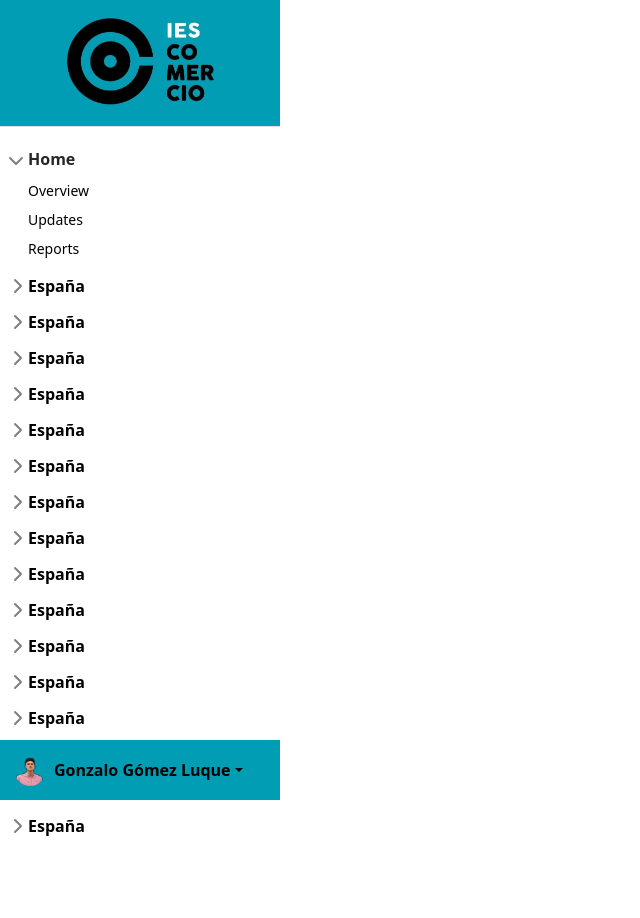
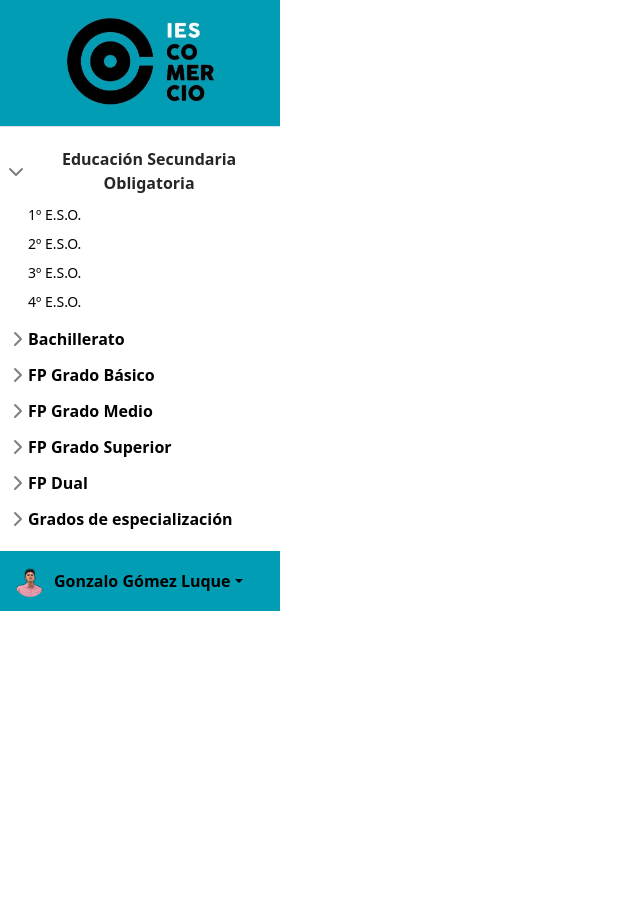
Before and after one commit to ggomezl01/DIW_GonzaloGomez, a PHP site: page /bootstrap/sidebar/index.html in a window 1280 px wide. Shown: the whole page, without its empty margins (0-640 px from the left). After the commit the page ends 611 px from the top, so only its background shows below. Run offline with PHP 8.4, Linux system fonts and the light colour scheme.

Commit message:
Mejorado sidebar

```diff
--- a/bootstrap/sidebar/estilos.css
+++ b/bootstrap/sidebar/estilos.css
@@ -14,3 +14,6 @@
     background-color: #019DB4;
     padding: 5%;
 }
+body::-webkit-scrollbar {
+    display: none;
+}
--- a/bootstrap/sidebar/index.html
+++ b/bootstrap/sidebar/index.html
@@ -10,255 +10,111 @@
     <link rel="stylesheet" href="estilos.css">
   </head>
   <body>
-    <div class="flex-shrink-0" style="width: 280px;">
+    <div class="flex-shrink-0 vh-100" style="width: 280px;">
         <a href="/" class="d-flex align-items-center mb-3 link-body-emphasis text-decoration-none border-bottom fijo">
           <span class="fs-5 fw-semibold"><img src="./img/comercio.jpg" id="logotipoCorreo" alt="Logotipo de IES Comercio"></span>
         </a>
         <ul class="list-unstyled ps-0 flex-column">
           <li class="mb-1">
-            <button class="btn btn-toggle d-inline-flex align-items-center rounded border-0 collapsed" data-bs-toggle="collapse" data-bs-target="#home-collapse" aria-expanded="true">
-              Home
+            <button class="btn btn-toggle d-inline-flex align-items-center rounded border-0 collapsed" data-bs-toggle="collapse" data-bs-target="#eso-collapse" aria-expanded="true">
+              Educación Secundaria Obligatoria
             </button>
-            <div class="collapse show" id="home-collapse">
+            <div class="collapse show" id="eso-collapse">
               <ul class="btn-toggle-nav list-unstyled fw-normal pb-1 small">
-                <li><a href="#" class="link-body-emphasis d-inline-flex text-decoration-none rounded">Overview</a></li>
-                <li><a href="#" class="link-body-emphasis d-inline-flex text-decoration-none rounded">Updates</a></li>
-                <li><a href="#" class="link-body-emphasis d-inline-flex text-decoration-none rounded">Reports</a></li>
+                <li><a href="#" class="link-body-emphasis d-inline-flex text-decoration-none rounded">1º E.S.O.</a></li>
+                <li><a href="#" class="link-body-emphasis d-inline-flex text-decoration-none rounded">2º E.S.O.</a></li>
+                <li><a href="#" class="link-body-emphasis d-inline-flex text-decoration-none rounded">3º E.S.O.</a></li>
+                <li><a href="#" class="link-body-emphasis d-inline-flex text-decoration-none rounded">4º E.S.O.</a></li>
               </ul>
             </div>
           </li>
 
           <li class="mb-1">
-            <button class="btn btn-toggle d-inline-flex align-items-center rounded border-0 collapsed" data-bs-toggle="collapse" data-bs-target="#españa-collapse" aria-expanded="false">
-              España
+            <button class="btn btn-toggle d-inline-flex align-items-center rounded border-0 collapsed" data-bs-toggle="collapse" data-bs-target="#bachiller-collapse" aria-expanded="false">
+              Bachillerato
             </button>
-            <div class="collapse" id="españa-collapse">
+            <div class="collapse" id="bachiller-collapse">
               <ul class="btn-toggle-nav list-unstyled fw-normal pb-1 small">
-                <li><a href="#" class="link-body-emphasis d-inline-flex text-decoration-none rounded">Overview</a></li>
-                <li><a href="#" class="link-body-emphasis d-inline-flex text-decoration-none rounded">Weekly</a></li>
-                <li><a href="#" class="link-body-emphasis d-inline-flex text-decoration-none rounded">Monthly</a></li>
-                <li><a href="#" class="link-body-emphasis d-inline-flex text-decoration-none rounded">Annually</a></li>
+                <li><a href="#" class="link-body-emphasis d-inline-flex text-decoration-none rounded">General</a></li>
+                <li><a href="#" class="link-body-emphasis d-inline-flex text-decoration-none rounded">Humanidades y Ciencias Sociales</a></li>
+                <li><a href="#" class="link-body-emphasis d-inline-flex text-decoration-none rounded">Ciencias y Tecnología</a></li>
               </ul>
             </div>
           </li>
 
           <li class="mb-1">
-            <button class="btn btn-toggle d-inline-flex align-items-center rounded border-0 collapsed" data-bs-toggle="collapse" data-bs-target="#españa-collapse" aria-expanded="false">
-              España
+            <button class="btn btn-toggle d-inline-flex align-items-center rounded border-0 collapsed" data-bs-toggle="collapse" data-bs-target="#fpbasico-collapse" aria-expanded="false">
+              FP Grado Básico
             </button>
-            <div class="collapse" id="españa-collapse">
+            <div class="collapse" id="fpbasico-collapse">
               <ul class="btn-toggle-nav list-unstyled fw-normal pb-1 small">
-                <li><a href="#" class="link-body-emphasis d-inline-flex text-decoration-none rounded">Overview</a></li>
-                <li><a href="#" class="link-body-emphasis d-inline-flex text-decoration-none rounded">Weekly</a></li>
-                <li><a href="#" class="link-body-emphasis d-inline-flex text-decoration-none rounded">Monthly</a></li>
-                <li><a href="#" class="link-body-emphasis d-inline-flex text-decoration-none rounded">Annually</a></li>
+                <li><a href="#" class="link-body-emphasis d-inline-flex text-decoration-none rounded">FP Básica en Servicios Administrativos</a></li>
+                <li><a href="#" class="link-body-emphasis d-inline-flex text-decoration-none rounded">FP Básica en Servicios Comerciales</a></li>
+                <li><a href="#" class="link-body-emphasis d-inline-flex text-decoration-none rounded">FP Básica en Informática y Comunicaciones (Vespertino)</a></li>
               </ul>
             </div>
           </li>
 
           <li class="mb-1">
-            <button class="btn btn-toggle d-inline-flex align-items-center rounded border-0 collapsed" data-bs-toggle="collapse" data-bs-target="#españa-collapse" aria-expanded="false">
-              España
+            <button class="btn btn-toggle d-inline-flex align-items-center rounded border-0 collapsed" data-bs-toggle="collapse" data-bs-target="#fpmedio-collapse" aria-expanded="false">
+              FP Grado Medio
             </button>
-            <div class="collapse" id="españa-collapse">
+            <div class="collapse" id="fpmedio-collapse">
               <ul class="btn-toggle-nav list-unstyled fw-normal pb-1 small">
-                <li><a href="#" class="link-body-emphasis d-inline-flex text-decoration-none rounded">Overview</a></li>
-                <li><a href="#" class="link-body-emphasis d-inline-flex text-decoration-none rounded">Weekly</a></li>
-                <li><a href="#" class="link-body-emphasis d-inline-flex text-decoration-none rounded">Monthly</a></li>
-                <li><a href="#" class="link-body-emphasis d-inline-flex text-decoration-none rounded">Annually</a></li>
+                <li><a href="#" class="link-body-emphasis d-inline-flex text-decoration-none rounded">Sistemas Microinformáticos y Redes (Diurno)</a></li>
+                <li><a href="#" class="link-body-emphasis d-inline-flex text-decoration-none rounded">Sistemas Microinformáticos y Redes (Vespertino)</a></li>
+                <li><a href="#" class="link-body-emphasis d-inline-flex text-decoration-none rounded">Actividades Comerciales (Vespertino)</a></li>
+                <li><a href="#" class="link-body-emphasis d-inline-flex text-decoration-none rounded">Gestión Administrativa (Diurno)</a></li>
               </ul>
             </div>
           </li>
 
           <li class="mb-1">
-            <button class="btn btn-toggle d-inline-flex align-items-center rounded border-0 collapsed" data-bs-toggle="collapse" data-bs-target="#españa-collapse" aria-expanded="false">
-              España
+            <button class="btn btn-toggle d-inline-flex align-items-center rounded border-0 collapsed" data-bs-toggle="collapse" data-bs-target="#fpsuperior-collapse" aria-expanded="false">
+              FP Grado Superior
             </button>
-            <div class="collapse" id="españa-collapse">
+            <div class="collapse" id="fpsuperior-collapse">
               <ul class="btn-toggle-nav list-unstyled fw-normal pb-1 small">
-                <li><a href="#" class="link-body-emphasis d-inline-flex text-decoration-none rounded">Overview</a></li>
-                <li><a href="#" class="link-body-emphasis d-inline-flex text-decoration-none rounded">Weekly</a></li>
-                <li><a href="#" class="link-body-emphasis d-inline-flex text-decoration-none rounded">Monthly</a></li>
-                <li><a href="#" class="link-body-emphasis d-inline-flex text-decoration-none rounded">Annually</a></li>
+                <li><a href="#" class="link-body-emphasis d-inline-flex text-decoration-none rounded">Administración de Sistemas Informáticos en Red (Diurno)</a></li>
+                <li><a href="#" class="link-body-emphasis d-inline-flex text-decoration-none rounded">Desarrollo de Aplicaciones Multiplataforma (Diurno)</a></li>
+                <li><a href="#" class="link-body-emphasis d-inline-flex text-decoration-none rounded">Desarrollo de Aplicaciones Multiplataforma (Vespertino)</a></li>
+                <li><a href="#" class="link-body-emphasis d-inline-flex text-decoration-none rounded">Desarrollo de Aplicaciones Web (Vespertino)</a></li>
+                <li><a href="#" class="link-body-emphasis d-inline-flex text-decoration-none rounded">Comercio Internacional (Diurno)</a></li>
+                <li><a href="#" class="link-body-emphasis d-inline-flex text-decoration-none rounded">Marketing y Publicidad (Vespertino)</a></li>
               </ul>
             </div>
           </li>
 
           <li class="mb-1">
-            <button class="btn btn-toggle d-inline-flex align-items-center rounded border-0 collapsed" data-bs-toggle="collapse" data-bs-target="#españa-collapse" aria-expanded="false">
-              España
+            <button class="btn btn-toggle d-inline-flex align-items-center rounded border-0 collapsed" data-bs-toggle="collapse" data-bs-target="#fpdual-collapse" aria-expanded="false">
+              FP Dual
             </button>
-            <div class="collapse" id="españa-collapse">
+            <div class="collapse" id="fpdual-collapse">
               <ul class="btn-toggle-nav list-unstyled fw-normal pb-1 small">
-                <li><a href="#" class="link-body-emphasis d-inline-flex text-decoration-none rounded">Overview</a></li>
-                <li><a href="#" class="link-body-emphasis d-inline-flex text-decoration-none rounded">Weekly</a></li>
-                <li><a href="#" class="link-body-emphasis d-inline-flex text-decoration-none rounded">Monthly</a></li>
-                <li><a href="#" class="link-body-emphasis d-inline-flex text-decoration-none rounded">Annually</a></li>
+                <li><a href="#" class="link-body-emphasis d-inline-flex text-decoration-none rounded">Doble Titulación de Desarrollo en Aplicaciones Multiplataforma y Web (Vespertino)</a></li>
+                <li><a href="#" class="link-body-emphasis d-inline-flex text-decoration-none rounded">Administración y Finanzas (Diurno)</a></li>
               </ul>
             </div>
           </li>
 
           <li class="mb-1">
-            <button class="btn btn-toggle d-inline-flex align-items-center rounded border-0 collapsed" data-bs-toggle="collapse" data-bs-target="#españa-collapse" aria-expanded="false">
-              España
+            <button class="btn btn-toggle d-inline-flex align-items-center rounded border-0 collapsed" data-bs-toggle="collapse" data-bs-target="#grados-collapse" aria-expanded="false">
+              Grados de especialización
             </button>
-            <div class="collapse" id="españa-collapse">
+            <div class="collapse" id="grados-collapse">
               <ul class="btn-toggle-nav list-unstyled fw-normal pb-1 small">
-                <li><a href="#" class="link-body-emphasis d-inline-flex text-decoration-none rounded">Overview</a></li>
-                <li><a href="#" class="link-body-emphasis d-inline-flex text-decoration-none rounded">Weekly</a></li>
-                <li><a href="#" class="link-body-emphasis d-inline-flex text-decoration-none rounded">Monthly</a></li>
-                <li><a href="#" class="link-body-emphasis d-inline-flex text-decoration-none rounded">Annually</a></li>
-              </ul>
-            </div>
-          </li>
-
-          <li class="mb-1">
-            <button class="btn btn-toggle d-inline-flex align-items-center rounded border-0 collapsed" data-bs-toggle="collapse" data-bs-target="#españa-collapse" aria-expanded="false">
-              España
-            </button>
-            <div class="collapse" id="españa-collapse">
-              <ul class="btn-toggle-nav list-unstyled fw-normal pb-1 small">
-                <li><a href="#" class="link-body-emphasis d-inline-flex text-decoration-none rounded">Overview</a></li>
-                <li><a href="#" class="link-body-emphasis d-inline-flex text-decoration-none rounded">Weekly</a></li>
-                <li><a href="#" class="link-body-emphasis d-inline-flex text-decoration-none rounded">Monthly</a></li>
-                <li><a href="#" class="link-body-emphasis d-inline-flex text-decoration-none rounded">Annually</a></li>
-              </ul>
-            </div>
-          </li>
-
-          <li class="mb-1">
-            <button class="btn btn-toggle d-inline-flex align-items-center rounded border-0 collapsed" data-bs-toggle="collapse" data-bs-target="#españa-collapse" aria-expanded="false">
-              España
-            </button>
-            <div class="collapse" id="españa-collapse">
-              <ul class="btn-toggle-nav list-unstyled fw-normal pb-1 small">
-                <li><a href="#" class="link-body-emphasis d-inline-flex text-decoration-none rounded">Overview</a></li>
-                <li><a href="#" class="link-body-emphasis d-inline-flex text-decoration-none rounded">Weekly</a></li>
-                <li><a href="#" class="link-body-emphasis d-inline-flex text-decoration-none rounded">Monthly</a></li>
-                <li><a href="#" class="link-body-emphasis d-inline-flex text-decoration-none rounded">Annually</a></li>
-              </ul>
-            </div>
-          </li>
-
-          <li class="mb-1">
-            <button class="btn btn-toggle d-inline-flex align-items-center rounded border-0 collapsed" data-bs-toggle="collapse" data-bs-target="#españa-collapse" aria-expanded="false">
-              España
-            </button>
-            <div class="collapse" id="españa-collapse">
-              <ul class="btn-toggle-nav list-unstyled fw-normal pb-1 small">
-                <li><a href="#" class="link-body-emphasis d-inline-flex text-decoration-none rounded">Overview</a></li>
-                <li><a href="#" class="link-body-emphasis d-inline-flex text-decoration-none rounded">Weekly</a></li>
-                <li><a href="#" class="link-body-emphasis d-inline-flex text-decoration-none rounded">Monthly</a></li>
-                <li><a href="#" class="link-body-emphasis d-inline-flex text-decoration-none rounded">Annually</a></li>
-              </ul>
-            </div>
-          </li>
-
-          <li class="mb-1">
-            <button class="btn btn-toggle d-inline-flex align-items-center rounded border-0 collapsed" data-bs-toggle="collapse" data-bs-target="#españa-collapse" aria-expanded="false">
-              España
-            </button>
-            <div class="collapse" id="españa-collapse">
-              <ul class="btn-toggle-nav list-unstyled fw-normal pb-1 small">
-                <li><a href="#" class="link-body-emphasis d-inline-flex text-decoration-none rounded">Overview</a></li>
-                <li><a href="#" class="link-body-emphasis d-inline-flex text-decoration-none rounded">Weekly</a></li>
-                <li><a href="#" class="link-body-emphasis d-inline-flex text-decoration-none rounded">Monthly</a></li>
-                <li><a href="#" class="link-body-emphasis d-inline-flex text-decoration-none rounded">Annually</a></li>
-              </ul>
-            </div>
-          </li>
-
-          <li class="mb-1">
-            <button class="btn btn-toggle d-inline-flex align-items-center rounded border-0 collapsed" data-bs-toggle="collapse" data-bs-target="#españa-collapse" aria-expanded="false">
-              España
-            </button>
-            <div class="collapse" id="españa-collapse">
-              <ul class="btn-toggle-nav list-unstyled fw-normal pb-1 small">
-                <li><a href="#" class="link-body-emphasis d-inline-flex text-decoration-none rounded">Overview</a></li>
-                <li><a href="#" class="link-body-emphasis d-inline-flex text-decoration-none rounded">Weekly</a></li>
-                <li><a href="#" class="link-body-emphasis d-inline-flex text-decoration-none rounded">Monthly</a></li>
-                <li><a href="#" class="link-body-emphasis d-inline-flex text-decoration-none rounded">Annually</a></li>
-              </ul>
-            </div>
-          </li>
-
-          <li class="mb-1">
-            <button class="btn btn-toggle d-inline-flex align-items-center rounded border-0 collapsed" data-bs-toggle="collapse" data-bs-target="#españa-collapse" aria-expanded="false">
-              España
-            </button>
-            <div class="collapse" id="españa-collapse">
-              <ul class="btn-toggle-nav list-unstyled fw-normal pb-1 small">
-                <li><a href="#" class="link-body-emphasis d-inline-flex text-decoration-none rounded">Overview</a></li>
-                <li><a href="#" class="link-body-emphasis d-inline-flex text-decoration-none rounded">Weekly</a></li>
-                <li><a href="#" class="link-body-emphasis d-inline-flex text-decoration-none rounded">Monthly</a></li>
-                <li><a href="#" class="link-body-emphasis d-inline-flex text-decoration-none rounded">Annually</a></li>
-              </ul>
-            </div>
-          </li>
-
-          <li class="mb-1">
-            <button class="btn btn-toggle d-inline-flex align-items-center rounded border-0 collapsed" data-bs-toggle="collapse" data-bs-target="#españa-collapse" aria-expanded="false">
-              España
-            </button>
-            <div class="collapse" id="españa-collapse">
-              <ul class="btn-toggle-nav list-unstyled fw-normal pb-1 small">
-                <li><a href="#" class="link-body-emphasis d-inline-flex text-decoration-none rounded">Overview</a></li>
-                <li><a href="#" class="link-body-emphasis d-inline-flex text-decoration-none rounded">Weekly</a></li>
-                <li><a href="#" class="link-body-emphasis d-inline-flex text-decoration-none rounded">Monthly</a></li>
-                <li><a href="#" class="link-body-emphasis d-inline-flex text-decoration-none rounded">Annually</a></li>
-              </ul>
-            </div>
-          </li>
-
-          <li class="mb-1">
-            <button class="btn btn-toggle d-inline-flex align-items-center rounded border-0 collapsed" data-bs-toggle="collapse" data-bs-target="#españa-collapse" aria-expanded="false">
-              España
-            </button>
-            <div class="collapse" id="españa-collapse">
-              <ul class="btn-toggle-nav list-unstyled fw-normal pb-1 small">
-                <li><a href="#" class="link-body-emphasis d-inline-flex text-decoration-none rounded">Overview</a></li>
-                <li><a href="#" class="link-body-emphasis d-inline-flex text-decoration-none rounded">Weekly</a></li>
-                <li><a href="#" class="link-body-emphasis d-inline-flex text-decoration-none rounded">Monthly</a></li>
-                <li><a href="#" class="link-body-emphasis d-inline-flex text-decoration-none rounded">Annually</a></li>
-              </ul>
-            </div>
-          </li>
-
-          <li class="mb-1">
-            <button class="btn btn-toggle d-inline-flex align-items-center rounded border-0 collapsed" data-bs-toggle="collapse" data-bs-target="#españa-collapse" aria-expanded="false">
-              España
-            </button>
-            <div class="collapse" id="españa-collapse">
-              <ul class="btn-toggle-nav list-unstyled fw-normal pb-1 small">
-                <li><a href="#" class="link-body-emphasis d-inline-flex text-decoration-none rounded">Overview</a></li>
-                <li><a href="#" class="link-body-emphasis d-inline-flex text-decoration-none rounded">Weekly</a></li>
-                <li><a href="#" class="link-body-emphasis d-inline-flex text-decoration-none rounded">Monthly</a></li>
-                <li><a href="#" class="link-body-emphasis d-inline-flex text-decoration-none rounded">Annually</a></li>
-              </ul>
-            </div>
-          </li>
-
-          <li class="mb-1">
-            <button class="btn btn-toggle d-inline-flex align-items-center rounded border-0 collapsed" data-bs-toggle="collapse" data-bs-target="#españa-collapse" aria-expanded="false">
-              España
-            </button>
-            <div class="collapse" id="españa-collapse">
-              <ul class="btn-toggle-nav list-unstyled fw-normal pb-1 small">
-                <li><a href="#" class="link-body-emphasis d-inline-flex text-decoration-none rounded">Overview</a></li>
-                <li><a href="#" class="link-body-emphasis d-inline-flex text-decoration-none rounded">Weekly</a></li>
-                <li><a href="#" class="link-body-emphasis d-inline-flex text-decoration-none rounded">Monthly</a></li>
-                <li><a href="#" class="link-body-emphasis d-inline-flex text-decoration-none rounded">Annually</a></li>
+                <li><a href="#" class="link-body-emphasis d-inline-flex text-decoration-none rounded">Inteligencia Artificial y Big Data (Vespertino)</a></li>
+                <li><a href="#" class="link-body-emphasis d-inline-flex text-decoration-none rounded">Desarrollo de Videojuegos y Realidad Virtual (Vespertino)</a></li>
               </ul>
             </div>
           </li>
         </ul>
-
         <div class="dropdown abajo">
             <a href="#" class="d-flex align-items-center link-body-emphasis text-decoration-none dropdown-toggle" data-bs-toggle="dropdown" aria-expanded="false">
               <img src="./img/usuario.png" alt="" width="32" height="32" class="rounded-circle me-2">
               <strong>Gonzalo Gómez Luque</strong>
             </a>
-            <ul class="dropdown-menu text-small shadow" style="">
+            <ul class="dropdown-menu text-small shadow">
               <li><a class="dropdown-item" href="#">New project...</a></li>
               <li><a class="dropdown-item" href="#">Settings</a></li>
               <li><a class="dropdown-item" href="#">Profile</a></li>
```
